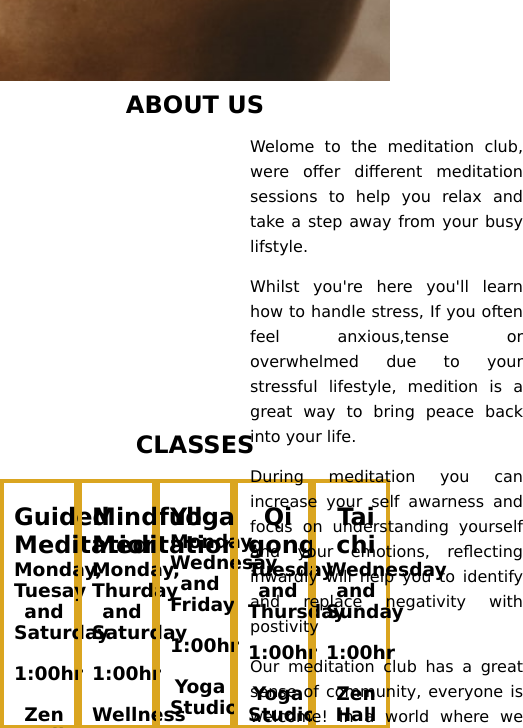
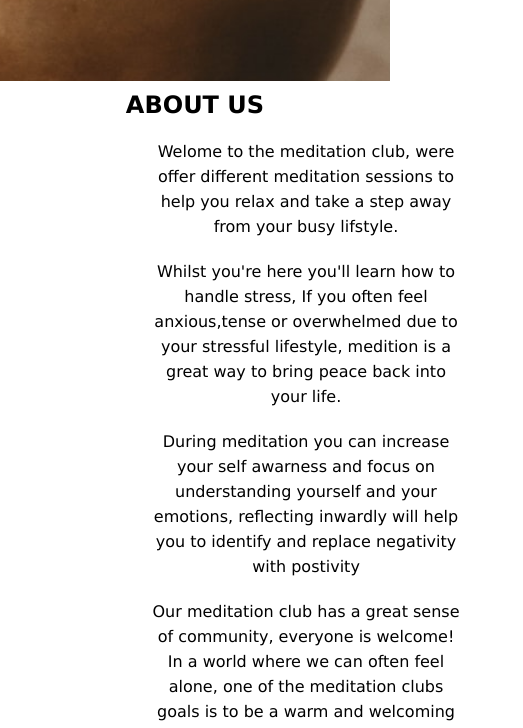
Before and after one commit to Code-Institute-Submissions/Laurenbrown-code-Project1, a plain HTML site: page index.html in a window 390 px wide. Shown: the part 509-1237 px from the top of the page, 523 px wide, since content can reach past the window. Drawn offline with Linux system fonts and the light colour scheme.

Commit message:
add media styling for about and classes section

```diff
--- a/assets/css/style.css
+++ b/assets/css/style.css
@@ -17,13 +17,7 @@ header a{
     color: black;
 }
 
-#header{
-    text-align: center;
-    letter-spacing: 4px;
-    padding: 20px;
-}
-
-#header h1{
+#header h1, #header p{
     text-transform: uppercase;
     text-align: center;
     letter-spacing: 4px;
@@ -117,14 +111,19 @@ header a{
 
 /* classes section styling*/
 
-.classes-header{
+#classes{
+    height: 300px;
+    width: 100%;
+    margin-bottom: 10px;
+}
+
+#classes-header{
     text-align: center;
     text-transform: uppercase;
     margin-top: 40px;
     padding-top: 10px;
     padding-bottom: 20px;
 }
-
 
 #classes div{
     color: black;
@@ -137,11 +136,6 @@ header a{
     box-sizing: border-box;
 }
 
-#classes{
-    height: 300px;
-    width: 100%;
-    margin-bottom: 10px;
-}
 
 /* contact us styling*/
 
@@ -224,3 +218,45 @@ footer{
     background-color:black;
     color: goldenrod;
 }
+
+/* Media screen styling for screens 1200px and below  */
+@media screen and (max-width:1200px){
+
+    #about{
+        height: fit-content;
+    }
+
+    #about p{
+        text-align: center;
+        width: 80%;
+        font-weight: 500;
+        line-height: 25px;
+        padding-top:10px;
+        padding-bottom: 10px;
+        margin-left: 150px;
+        margin-right: 150px;
+    }
+
+
+    #classes-header{
+        text-align: center;
+        text-transform: uppercase;
+        margin-top: 40px;
+        padding-top: 10px;
+        padding-bottom: 20px;
+    }
+
+    #classes div{
+        color:black;
+        width:100%;
+        height: 150px;
+        float: left;
+        text-align: center;
+        padding: 0;
+    }
+
+    .class-details h2, .class-details h3{
+        margin: 0;
+        padding: 0;
+    }
+}
--- a/index.html
+++ b/index.html
@@ -59,36 +59,36 @@
         </div>
     </section>
     <section id="classes">
-            <h2 class="classes-header">Classes</h2>
-            <div>
+            <h2 id="classes-header">Classes</h2>
+            <div class="class-details">
                 <h2>Guided Meditation</h2>
                 <h3>Monday, Tuesay and Saturday </h3>
                 <h3>1:00hr</h3>
                 <h3>Zen Hall</h3>
                 <h3>7am, 11am, 1pm, 3pm</h3>
             </div>
-            <div>
+            <div class="class-details">
                 <h2>Mindfull Meditation</h2>
                 <h3>Monday, Thurday and Saturday</h3>
                 <h3>1:00hr</h3>
                 <h3>Wellness Dome</h3>
                 <h3>9am, 11am, 12pm, 3pm</h3>
             </div>
-            <div>
+            <div class="class-details">
                 <h2>Yoga</h2>
                 <h3>Monday, Wednesay and Friday</h3>
                 <h3>1:00hr</h3>
                 <h3>Yoga Studio</h3>
                 <h3>9am, 12pm, 3pm</h3>
             </div>
-            <div>
+            <div class="class-details">
                 <h2>Qi gong</h2>
                 <h3>Tuesday and Thursday</h3>
                 <h3>1:00hr</h3>
                 <h3>Yoga Studio</h3>
                 <h3>9am, 12pm, 3pm</h3>
             </div>
-            <div>
+            <div class="class-details">
                 <h2>Tai chi</h2>
                 <h3>Wednesday and Sunday</h3>
                 <h3>1:00hr</h3>
```
